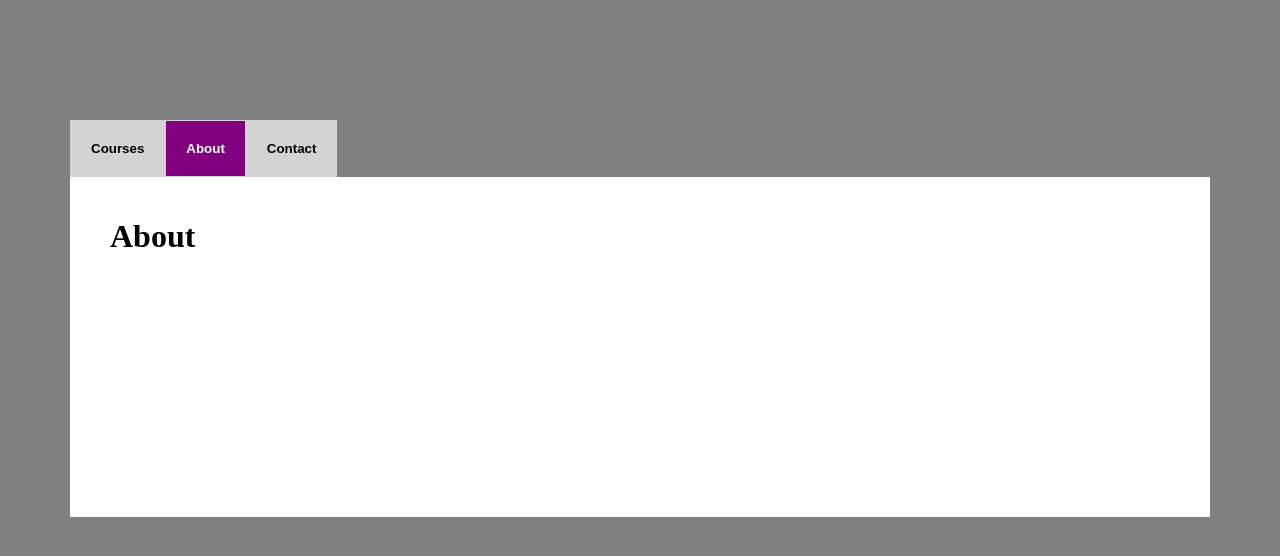
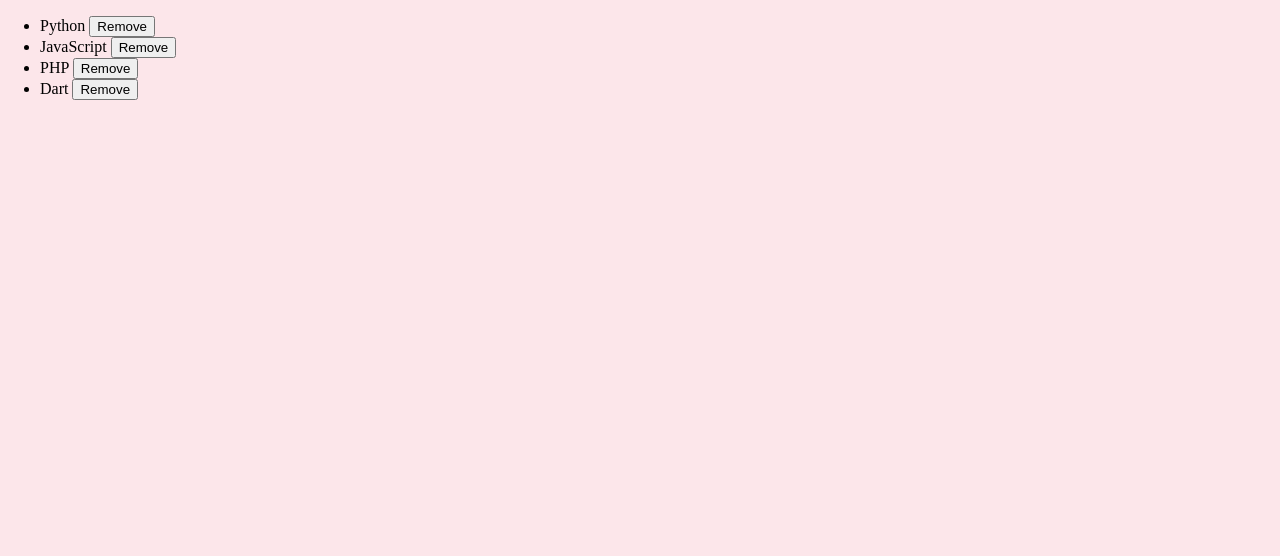
Before and after one commit to pufulet-dev/react-course-july-2024, a React (Create React App) app: page / in a window 1280 px wide. Shown: the top 556 px of the page. Built offline with nearby package versions, Linux system fonts and the light colour scheme.

Commit message:
More state & events exercises

```diff
--- a/src/App.js
+++ b/src/App.js
@@ -2,10 +2,12 @@ import React, { useState } from "react";
 import SimpleExercises from "./SimpleExercises";
 import SimpleToDoList from "./SimpleToDoList";
 import TabList from "./TabList";
+import RemovableItemList from "./RemovableItemList";
+import RemovableItemList2 from "./RemovableItemList2";
 
 // const languages = ['JavaScript', 'PHP', 'Ruby', 'C#'];
 
-function App() {
+{/*function App() {
   //  return (
   //     <SimpleToDoList items={[
   //       "Learn JavaScript",
@@ -22,6 +24,29 @@ function App() {
       />
     </div>
   );
+} */}
+
+// function App() {
+//   return (
+//      <RemovableItemList items={[
+//         'Python',
+//         'JavaScript',
+//         'PHP',
+//         'Dart'
+//      ]} />
+//   )
+// }
+
+
+function App() {
+  return (
+     <RemovableItemList2 items={[
+        'Python',
+        'JavaScript',
+        'PHP',
+        'Dart'
+     ]}/>
+  );
 }
 
 export default App;
--- /dev/null
+++ b/src/RemovableItemList.js
@@ -0,0 +1,24 @@
+import React, { useState } from 'react';
+
+
+function RemovableItemList ({ items: initialItems }) {
+
+    const [items, setItems] = useState(initialItems);
+
+    function updateArray (index) {
+        let newArr = items.filter((item, i) => (i !== index));
+        setItems(newArr);
+    }
+
+    return (
+        <ul>
+            {items.map((item, index) => (
+                <li>
+                    {item} <button onClick={() => updateArray(index)}> Remove </button>
+                </li>
+            ))}
+        </ul>
+    );
+}
+
+export default RemovableItemList;
--- /dev/null
+++ b/src/RemovableItemList2.js
@@ -0,0 +1,30 @@
+import React, { useState } from 'react';
+
+
+function RemovableItemList2 ({ items: initialItems }) {
+
+    let initItems = initialItems.map((item) => ({text: item, removed: 0}));
+
+    const [items, setItems] = useState(initItems);
+
+    function updateArray (index) {
+        let newArr = items.map((item, i) => {
+            if (i !== index) return {...item}
+            else return {...item, removed: 1}
+        });
+        setItems(newArr);
+    }
+
+    return (
+        <ul>
+            {items.map((item, index) => (
+                !item.removed &&
+                <li>
+                    {item.text} <button onClick={() => updateArray(index)}> Remove </button>
+                </li>
+            ))}
+        </ul>
+    );
+}
+
+export default RemovableItemList2;
--- a/src/global.css
+++ /dev/null
@@ -1,6 +0,0 @@
-html, body {
-
-padding: 0;
-margin: 0;
-
-}
--- a/src/index.css
+++ b/src/index.css
@@ -1,5 +1,5 @@
 html, body {
     padding: 0;
     margin: 0;
-    background-color: grey;
+    background-color: #fce6ea;
 }
```
